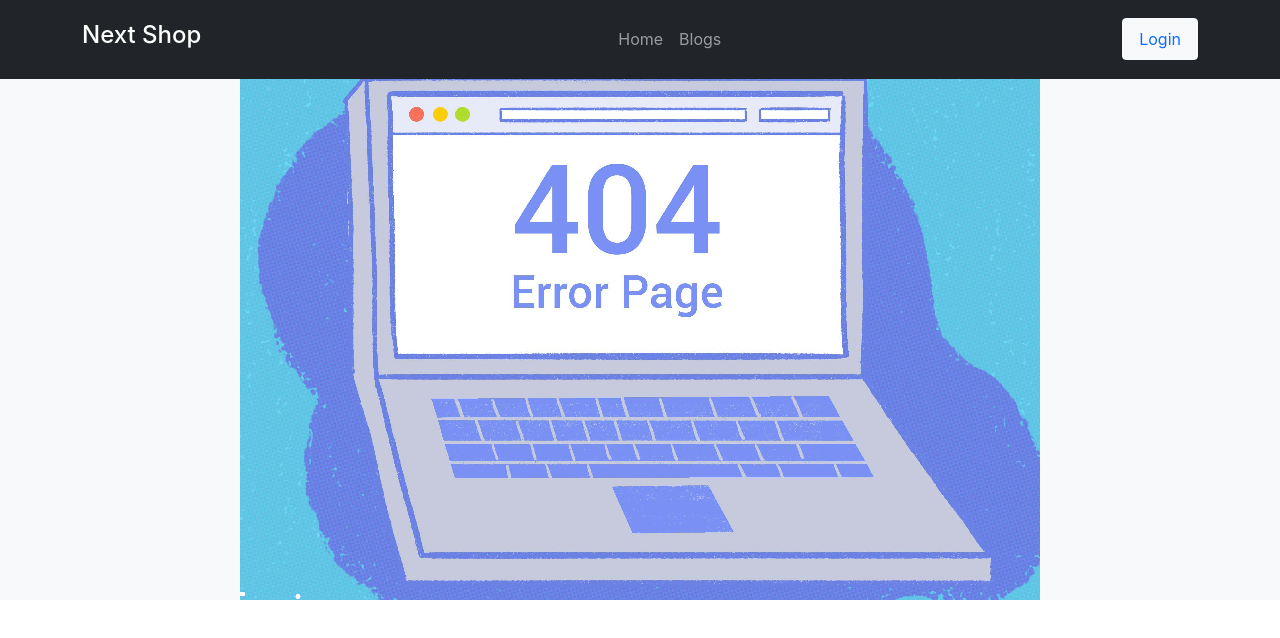
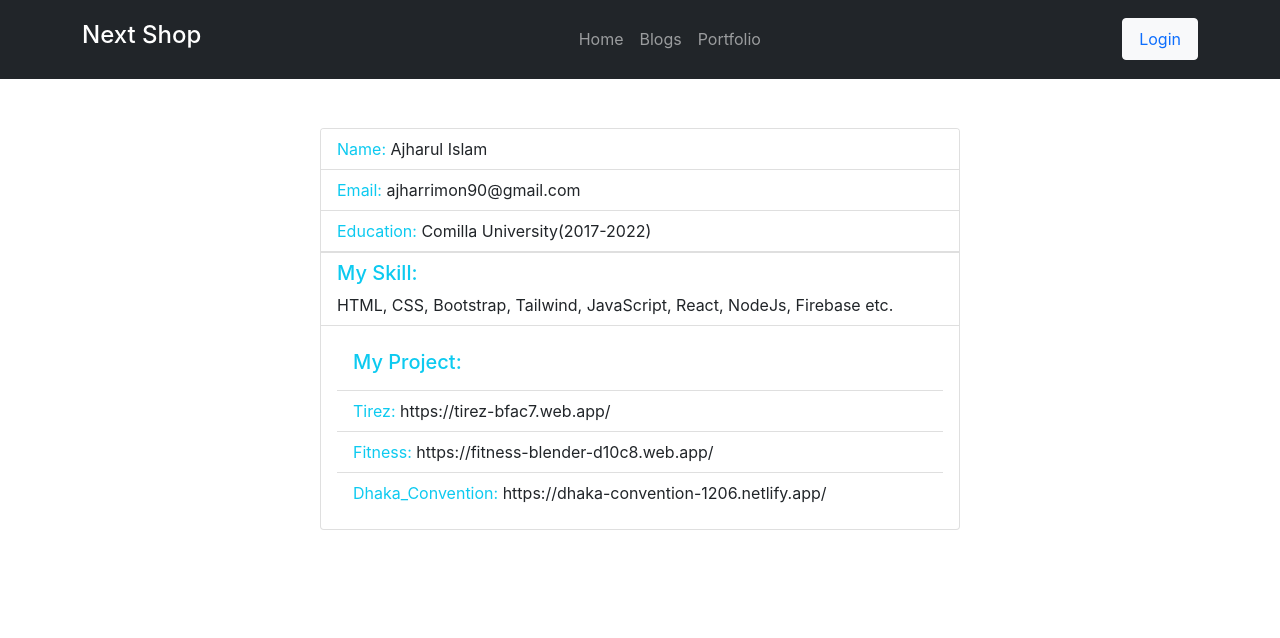
Before and after one commit to ajhar10/next-shop-client-site, a React (Create React App) app: page /portfolio in a window 1280 px wide. Shown: the top 638 px of the page. Built offline with nearby package versions, Linux system fonts and the light colour scheme; no server answers; the HTML template or start-up script is replaced by a standard one.

Commit message:
portfolio

```diff
--- a/package.json
+++ b/package.json
@@ -19,6 +19,7 @@
     "react-scripts": "5.0.1",
     "react-simple-star-rating": "^3.0.0",
     "react-toastify": "^9.0.1",
+    "sweetalert2-react": "^0.8.3",
     "web-vitals": "^2.1.4"
   },
   "scripts": {
--- a/src/App.js
+++ b/src/App.js
@@ -9,6 +9,7 @@ import RequireAuth from './Pages/Login/RequireAuth/RequireAuth';
 import BuyNow from './Pages/BuyNow/BuyNow';
 import Dashboard from './Pages/Dashboard/Dashboard/Dashboard';
 import Blogs from './Pages/Blogs/Blogs';
+import Portfolio from './Pages/Portfolio/Portfolio';
 
 function App() {
   return (
@@ -20,6 +21,7 @@ function App() {
         <Route path="/login" element={<Login />} />
         <Route path="/register" element={<Register />} />
         <Route path="/blogs" element={<Blogs />} />
+        <Route path="/portfolio" element={<Portfolio />} />
         <Route path="/buyNow/:productId" element={
           <RequireAuth>
             <BuyNow />
--- a/src/Pages/BuyNow/BuyNow.js
+++ b/src/Pages/BuyNow/BuyNow.js
@@ -5,7 +5,7 @@ import { useForm } from 'react-hook-form';
 import { useParams } from 'react-router';
 import auth from '../../firebase.init';
 const axios = require('axios');
-// const Swal = require('sweetalert2')
+const Swal = require('sweetalert2')
 
 
 const BuyNow = () => {
@@ -29,21 +29,21 @@ const BuyNow = () => {
             axios.post('http://localhost:5000/addOrder', data)
                 .then(result => {
                     if (result.data.insertedId) {
-                        // Swal.fire(
-                        //     'Successfully!',
-                        //     'Please Check your Email for your orders confirmation!',
-                        //     'success'
-                        // )
+                        Swal.fire(
+                            'Successfully!',
+                            'Please Check your Email for your orders confirmation!',
+                            'success'
+                        )
                     }
                 })
         }
 
         else {
-            // Swal.fire({
-            //     title: 'Error',
-            //     text: 'Minimum Order ' + product.minOrder + ' and Minimum Order ' + product.availableItems,
-            //     confirmButtonText: 'Ok'
-            // })
+            Swal.fire({
+                title: 'Error',
+                text: 'Minimum Order ' + product.minOrder + ' and Minimum Order ' + product.availableItems,
+                confirmButtonText: 'Ok'
+            })
         }
     };
 
--- a/src/Pages/Home/Product/Product.js
+++ b/src/Pages/Home/Product/Product.js
@@ -1,10 +1,15 @@
 import React from 'react';
 import { Card, Col, Button } from 'react-bootstrap';
+import { useNavigate } from 'react-router-dom';
 
 
 const Product = ({ product }) => {
     const { name, price, image, description, minOrder, availableItems, _id } = product;
 
+    const navigate = useNavigate();
+    const handleNavigate = (id) => {
+        navigate(`/buyNow/${id}`);
+    }
     return (
         <Col xs={12} md={4}>
             <Card className="text-center my-3">
@@ -18,7 +23,7 @@ const Product = ({ product }) => {
                     <h6>Available Items: {availableItems}</h6>
                     <div className="d-flex justify-content-around align-items-center">
                         <p className="fw-bold fs-5">${price}</p>
-                        <Button variant="warning" className="rounded-pill px-4">Buy Now</Button>
+                        <Button onClick={() => handleNavigate(_id)} variant="info" className="rounded-pill px-4">Buy Now</Button>
                     </div>
                 </Card.Body>
             </Card>
--- /dev/null
+++ b/src/Pages/Portfolio/Portfolio.js
@@ -0,0 +1,37 @@
+import React from 'react';
+import { Card, ListGroup, ListGroupItem } from 'react-bootstrap';
+
+const Portfolio = () => {
+    return (
+        <div>
+            <Card className='w-50 mx-auto ' style={{ marginTop: '8rem' }}>
+
+                <ListGroup className="list-group-flush">
+                    <ListGroupItem><span className='text-info'>Name: </span>Ajharul Islam</ListGroupItem>
+                    <ListGroupItem><span className='text-info'>Email: </span>ajharrimon90@gmail.com</ListGroupItem>
+                    <ListGroupItem><span className='text-info'>Education: </span>Comilla University(2017-2022)</ListGroupItem>
+
+                </ListGroup>
+
+                <ListGroup className="list-group-flush">
+
+                    <ListGroupItem> <h5 className='text-info '>My Skill: </h5>HTML, CSS, Bootstrap, Tailwind, JavaScript, React, NodeJs, Firebase etc.</ListGroupItem>
+
+                </ListGroup>
+
+                <Card.Body>
+                    <ListGroup className="list-group-flush">
+                        <ListGroupItem><h5 className='text-info'>My Project: </h5></ListGroupItem>
+                        <ListGroupItem><span className='text-info'>Tirez: </span>https://tirez-bfac7.web.app/</ListGroupItem>
+                        <ListGroupItem><span className='text-info'>Fitness: </span>https://fitness-blender-d10c8.web.app/</ListGroupItem>
+                        <ListGroupItem><span className='text-info'>Dhaka_Convention: </span>https://dhaka-convention-1206.netlify.app/</ListGroupItem>
+
+
+                    </ListGroup>
+                </Card.Body>
+            </Card>
+        </div>
+    );
+};
+
+export default Portfolio;
--- a/src/Pages/Shared/Header.js
+++ b/src/Pages/Shared/Header.js
@@ -24,6 +24,7 @@ const Header = () => {
                         <Nav className="mx-auto">
                             <NavLink as={Link} activeClassName="selected" to="home">Home</NavLink>
                             <NavLink as={Link} activeClassName="selected" to="blogs">Blogs</NavLink>
+                            <NavLink as={Link} activeClassName="selected" to="portfolio">Portfolio</NavLink>
                             {
                                 user?.email ? <>
                                     <NavLink as={Link} activeClassName="selected" to="/dashboard">Dashboard</NavLink>
--- a/src/Pages/Shared/NotFound.js
+++ b/src/Pages/Shared/NotFound.js
@@ -3,8 +3,8 @@ import pageNotFoundImg from '../../images/page-not-found.png';
 
 const NotFound = () => {
     return (
-        <div className="d-flex align-items-center justify-content-center" style={{ backgroundColor: '#F7F9FB' }}>
-            <img src={pageNotFoundImg} alt="" />
+        <div className="d-flex align-items-center justify-content-center my-3" style={{ backgroundColor: '#F7F9FB' }}>
+            <img className='img-fluid' src={pageNotFoundImg} alt="" />
         </div>
     );
 };
```
Also changed, not shown: src/images/banner-bg.jpg, 1 other file (tests, documents, lock files or other folders).
